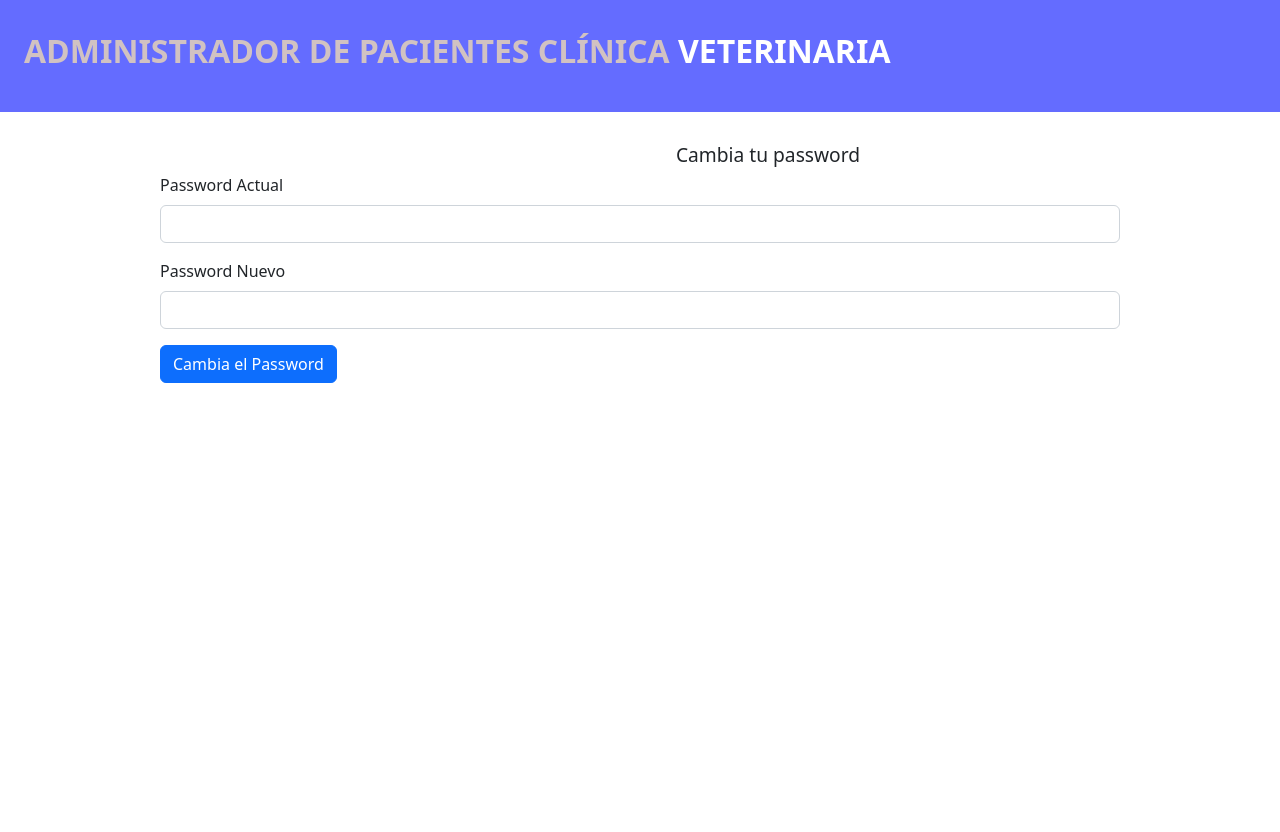
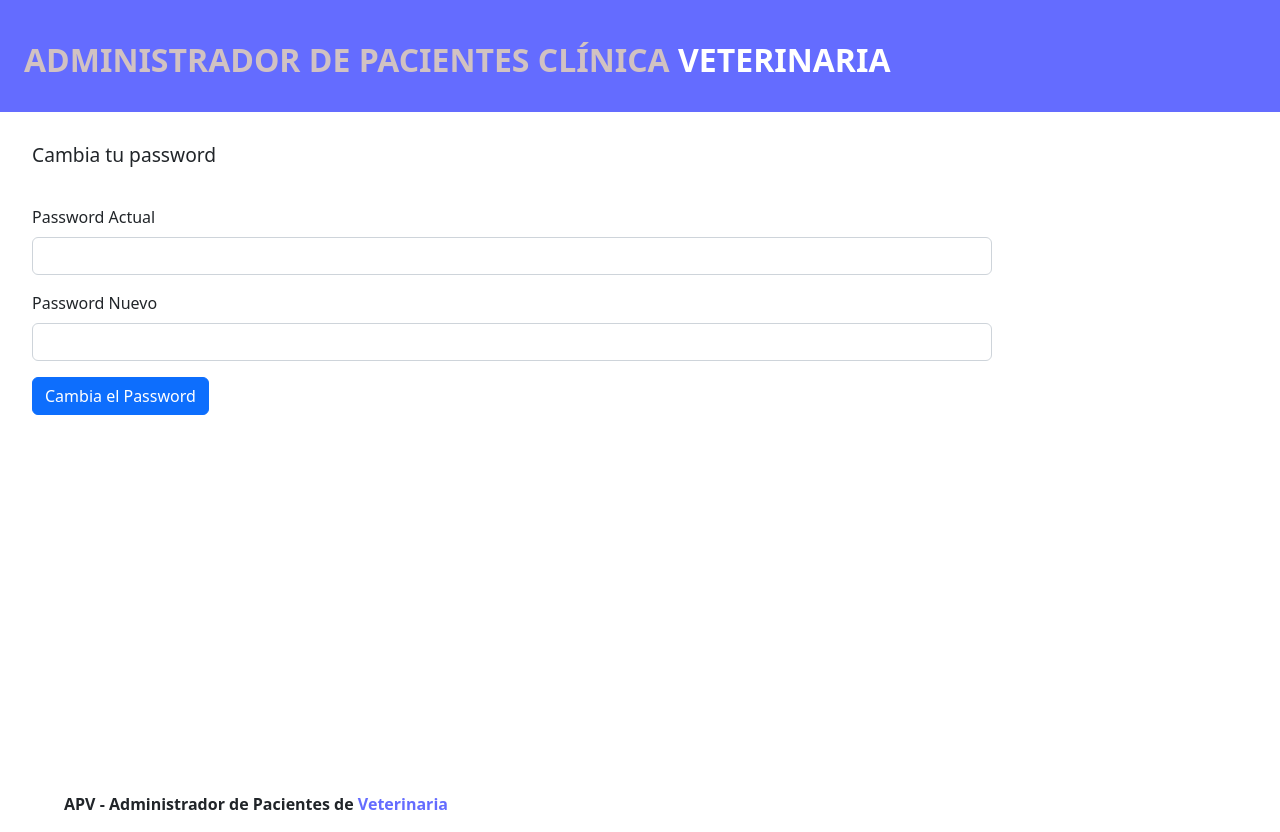
Before and after one commit to irene1972/full-stack-js, a website built with Vite: page frontend/reset2.html in a window 1280 px wide. Before the commit the page ends 800 px from the top, so only its background shows below. Built offline with nearby package versions, Linux system fonts and the light colour scheme.

Commit message:
css styles

```diff
--- a/frontend/reset2.html
+++ b/frontend/reset2.html
@@ -14,8 +14,9 @@
         <h2 class="header"><a class="header" href="index.html">Administrador de Pacientes Clínica <span class="header">Veterinaria</span></a></h2>
       </div>
     </header>
+    <div class="cuerpo">
+      <div id="resul">
         <h1>Cambia tu password</h1>
-    <div id="resul">
         <form id="form-reset2">
             <div class="mb-3">
                 <label for="inputPassword5" class="form-label">Password Actual</label>
@@ -28,6 +29,8 @@
             <button type="submit" class="btn btn-primary">Cambia el Password</button>
         </form>
       </div>
+      <footer><p class="footer">APV - Administrador de Pacientes de <span class="footer">Veterinaria</span></p></footer>
+    </div>
       <script type="module" src="/src/paginas/change-password2.js"></script>
   </body>
 </html>
--- a/frontend/src/style.css
+++ b/frontend/src/style.css
@@ -25,7 +25,7 @@ a:hover {
 body {
   margin: 0;
   /*display: flex;*/
-  place-items:center;
+  place-items:initial;
   /*min-width: 320px;
   min-height: 100vh;*/
 }
@@ -37,6 +37,11 @@ header{
   color:white;
   width: 80rem;
   height: 7rem;
+  display: flex;
+  justify-content: space-between;
+  align-items: center;
+
+
 }
 a.header{
   color:rgb(209, 194, 194);
@@ -56,8 +61,9 @@ div.header{
 h1 {
   font-size: 1.2em;
   line-height: 1.1;
-  padding-left: 16rem;
+  /*padding-left: 16rem;*/
   padding-top: 2rem;
+  padding-bottom: 2rem;
   display: inline-block;
 
 }
@@ -141,7 +147,7 @@ div#resul{
 
 }
 footer{
-  /*position:fixed;*/
+  padding-left: 2rem;
 }
 p.footer{
   font-weight: bold;
@@ -151,10 +157,12 @@ span.footer{
 }
 .container-flex{
   display: flex;
+  justify-content: space-around;
 }
 .formulario{
-  width: 30rem;
   padding: 1rem;
+  flex:0 0 calc(50% - 1rem);
+
 }
 ul.pacientes{
   list-style-type: none;
@@ -181,3 +189,10 @@ ul.pacientes{
 div.pacientes h2{
   padding-left: 3rem;
 }
+.cuerpo{
+  height: 45rem;
+  display: flex;
+  flex-direction: column;
+  justify-content:space-between;
+  padding-left: 2rem;
+}
```
Also changed, not shown: frontend/admin.html (+1 -1 lines), frontend/perfil.html (+3 -1 lines), 1 other file. Lines whose indentation alone changed are shown as unchanged.
